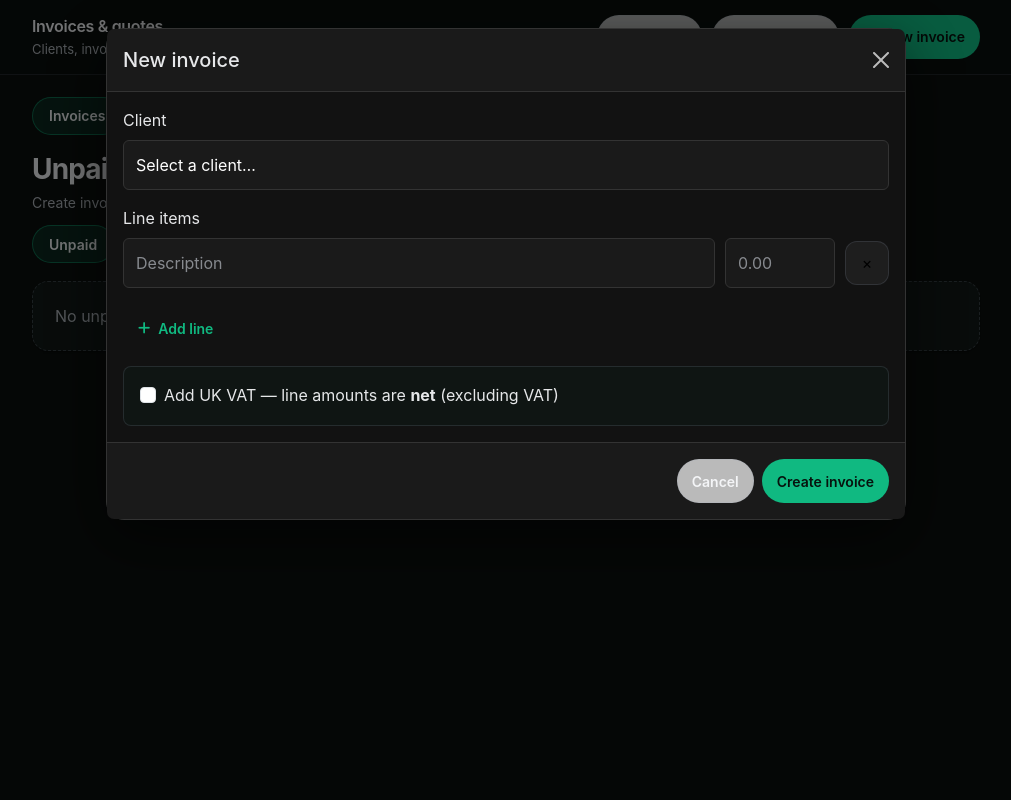
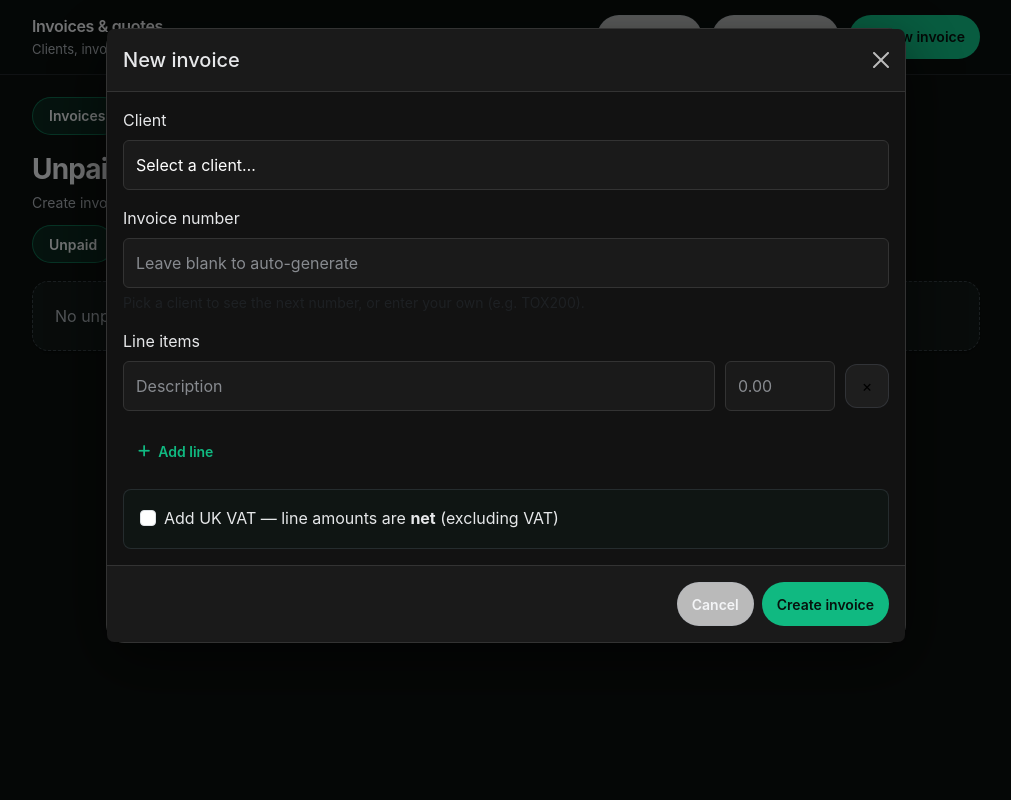
Before and after one commit to Samu77-B/theinvoicer, a Flask app: page / in a window 1280 px wide, after a click on "New invoice". Shown: the whole page, without its empty margins (134-1145 px from the left). Run offline with Flask 3, Linux system fonts and the light colour scheme; tables that the repository leaves empty hold one stand-in row (values such as "Sample post"); some libraries are stand-ins or nearby versions.

Commit message:
Allow custom invoice numbers and sequential client series.
Users can set a starting code like TOX200 on create; later invoices for that client auto-increment TOX201, TOX202, etc. Includes a Postgres migration helper script.

Co-authored-by: Cursor <cursoragent@cursor.com>

```diff
--- a/app.py
+++ b/app.py
@@ -6,6 +6,7 @@ from werkzeug.security import generate_password_hash, check_password_hash
 from datetime import datetime, timedelta
 from sqlalchemy import inspect, text
 import os
+import re
 
 from dotenv import load_dotenv
 
@@ -283,30 +284,90 @@ def _invoice_prefix(client_name: str) -> str:
     return prefix
 
 
+_INVOICE_NUM_RE = re.compile(r"^([A-Za-z]+)(\d+)$")
+
+
+def _parse_invoice_number(num: str):
+    m = _INVOICE_NUM_RE.match((num or "").strip())
+    if not m:
+        return None
+    return m.group(1).upper(), int(m.group(2))
+
+
+def _invoice_prefix_for_client(client: Client) -> str:
+    """Use the letter prefix from this client's highest numbered invoice, if any."""
+    rows = (
+        db.session.query(Invoice.invoice_number)
+        .filter(Invoice.client_id == client.id)
+        .all()
+    )
+    best_suffix = -1
+    best_prefix = None
+    for (num,) in rows:
+        parsed = _parse_invoice_number(num)
+        if not parsed:
+            continue
+        prefix, suffix = parsed
+        if suffix > best_suffix:
+            best_suffix = suffix
+            best_prefix = prefix
+    if best_prefix:
+        return best_prefix
+    return _invoice_prefix(client.name)
+
+
+def _format_next_invoice_number(prefix: str, next_suffix: int, existing_numbers: list) -> str:
+    width = 1
+    prefix_upper = prefix.upper()
+    for num in existing_numbers:
+        parsed = _parse_invoice_number(num)
+        if parsed and parsed[0].upper() == prefix_upper:
+            width = max(width, len(num) - len(parsed[0]))
+    next_str = str(next_suffix)
+    if len(next_str) < width:
+        next_str = next_str.zfill(width)
+    return f"{prefix}{next_str}"
+
+
 def generate_invoice_number(client: Client) -> str:
     """
     Generate the next invoice number for a client.
 
-    This uses the highest existing numeric suffix for the client's prefix, so
-    manual edits like TOX105 won't break subsequent numbering (next becomes TOX106).
+    Follows the letter prefix from existing invoices (e.g. TOX200 -> TOX201).
+    Falls back to a name-based prefix when the client has no invoices yet.
     """
-    prefix = _invoice_prefix(client.name)
-    existing = (
+    prefix = _invoice_prefix_for_client(client)
+    rows = (
         db.session.query(Invoice.invoice_number)
         .filter(Invoice.client_id == client.id)
-        .filter(Invoice.invoice_number.like(f"{prefix}%"))
         .all()
     )
+    numbers = [num for (num,) in rows]
+    prefix_upper = prefix.upper()
+    max_suffix = 0
+    has_prefix = False
+    for num in numbers:
+        parsed = _parse_invoice_number(num)
+        if parsed and parsed[0].upper() == prefix_upper:
+            has_prefix = True
+            max_suffix = max(max_suffix, parsed[1])
+    if not has_prefix:
+        return f"{prefix}001"
+    return _format_next_invoice_number(prefix, max_suffix + 1, numbers)
 
-    max_suffix = 0
-    for (num,) in existing:
-        if not num or not num.startswith(prefix):
-            continue
-        suffix = num[len(prefix) :]
-        if suffix.isdigit():
-            max_suffix = max(max_suffix, int(suffix))
 
-    return f"{prefix}{(max_suffix + 1):03d}"
+def _resolve_new_invoice_number(client: Client, custom: str | None):
+    custom = (custom or "").strip()
+    if custom:
+        exists = (
+            db.session.query(Invoice.id)
+            .filter(Invoice.invoice_number == custom)
+            .first()
+        )
+        if exists:
+            return None, "Invoice number already exists"
+        return custom, None
+    return generate_invoice_number(client), None
 
 
 def generate_quote_number(client: Client) -> str:
@@ -441,6 +502,14 @@ def handle_clients():
     return jsonify([_client_json(c) for c in clients])
 
 
+@app.route("/api/clients/<int:client_id>/next-invoice-number")
+def next_invoice_number(client_id):
+    client = db.session.get(Client, client_id)
+    if not client:
+        return jsonify({"error": "Not found"}), 404
+    return jsonify({"invoice_number": generate_invoice_number(client)})
+
+
 @app.route("/api/invoices", methods=["GET", "POST"])
 def handle_invoices():
     if request.method == "POST":
@@ -459,8 +528,14 @@ def handle_invoices():
         if vat_err:
             return jsonify({"error": vat_err}), 400
 
+        inv_number, num_err = _resolve_new_invoice_number(
+            client, data.get("invoice_number")
+        )
+        if num_err:
+            return jsonify({"error": num_err}), 409
+
         new_invoice = Invoice(
-            invoice_number=generate_invoice_number(client),
+            invoice_number=inv_number,
             client_id=client.id,
             date=datetime.utcnow(),
             vat_applies=vat_applies,
--- a/static/js/script.js
+++ b/static/js/script.js
@@ -39,7 +39,15 @@ document.addEventListener('DOMContentLoaded', () => {
       if (vatCheck) vatCheck.checked = false;
       if (vatRate) vatRate.value = '20';
       syncInvoiceVatUi();
+      const invNum = document.getElementById('invoiceNumber');
+      if (invNum) invNum.value = '';
+      updateSuggestedInvoiceNumber();
     });
+  }
+
+  const invoiceClientSelect = document.getElementById('invoiceClient');
+  if (invoiceClientSelect) {
+    invoiceClientSelect.addEventListener('change', updateSuggestedInvoiceNumber);
   }
 
   const newQuoteModal = document.getElementById('newQuoteModal');
@@ -238,6 +246,34 @@ async function loadClients() {
   }
 }
 
+async function updateSuggestedInvoiceNumber() {
+  const select = document.getElementById('invoiceClient');
+  const hint = document.getElementById('invoiceNumberHint');
+  const input = document.getElementById('invoiceNumber');
+  const clientId = select?.value;
+
+  if (!clientId) {
+    if (hint) {
+      hint.textContent = 'Pick a client to see the next number, or enter your own (e.g. TOX200).';
+    }
+    return;
+  }
+
+  try {
+    const response = await apiFetch(`/api/clients/${clientId}/next-invoice-number`);
+    if (!response.ok) throw new Error('Failed to load next invoice number');
+    const data = await response.json();
+    if (hint) {
+      hint.textContent = `Next auto number: ${data.invoice_number}. Leave the field blank to use it, or enter a different starting code.`;
+    }
+    if (input && !input.value.trim()) {
+      input.placeholder = data.invoice_number;
+    }
+  } catch (error) {
+    if (hint) hint.textContent = 'Enter an invoice number or leave blank to auto-generate.';
+  }
+}
+
 async function saveClient() {
   try {
     const form = document.getElementById('clientForm');
@@ -320,18 +356,27 @@ async function saveInvoice() {
       return;
     }
 
+    const invoiceNumber = (document.getElementById('invoiceNumber')?.value || '').trim();
+    const payload = {
+      client_id: parseInt(clientId, 10),
+      items,
+      vat_applies: vatApplies,
+      vat_rate_percent: vatRatePercent,
+    };
+    if (invoiceNumber) {
+      payload.invoice_number = invoiceNumber;
+    }
+
     const response = await apiFetch('/api/invoices', {
       method: 'POST',
       headers: { 'Content-Type': 'application/json' },
-      body: JSON.stringify({
-        client_id: parseInt(clientId, 10),
-        items,
-        vat_applies: vatApplies,
-        vat_rate_percent: vatRatePercent,
-      }),
+      body: JSON.stringify(payload),
     });
 
-    if (!response.ok) throw new Error('Failed to save invoice');
+    if (!response.ok) {
+      const data = await response.json().catch(() => ({}));
+      throw new Error(data.error || 'Failed to save invoice');
+    }
 
     const result = await response.json();
     showSuccess(`Invoice ${result.invoice_number} created successfully for ${result.client_name}`);
--- a/templates/index.html
+++ b/templates/index.html
@@ -120,6 +120,11 @@
               <select class="form-select" id="invoiceClient" name="client_id" required title="Client">
                 <option value="">Select a client…</option>
               </select>
+            </div>
+            <div class="mb-3">
+              <label class="form-label" for="invoiceNumber">Invoice number</label>
+              <input type="text" class="form-control" id="invoiceNumber" name="invoice_number" placeholder="Leave blank to auto-generate" autocomplete="off">
+              <div class="form-text text-muted" id="invoiceNumberHint">Pick a client to see the next number, or enter your own (e.g. TOX200).</div>
             </div>
             <label class="form-label">Line items</label>
             <div id="invoiceItems"></div>
```
Also changed, not shown: scripts/migrate_local_to_postgres.py (added, +144 -0 lines).
